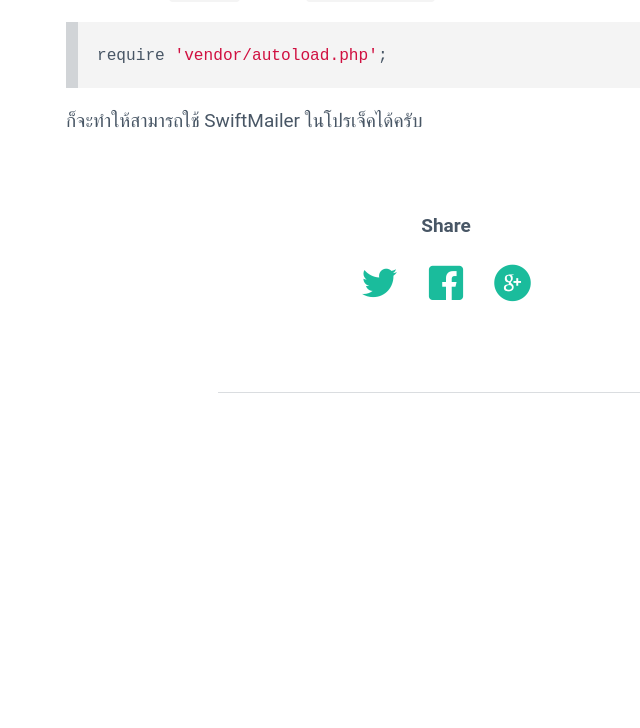
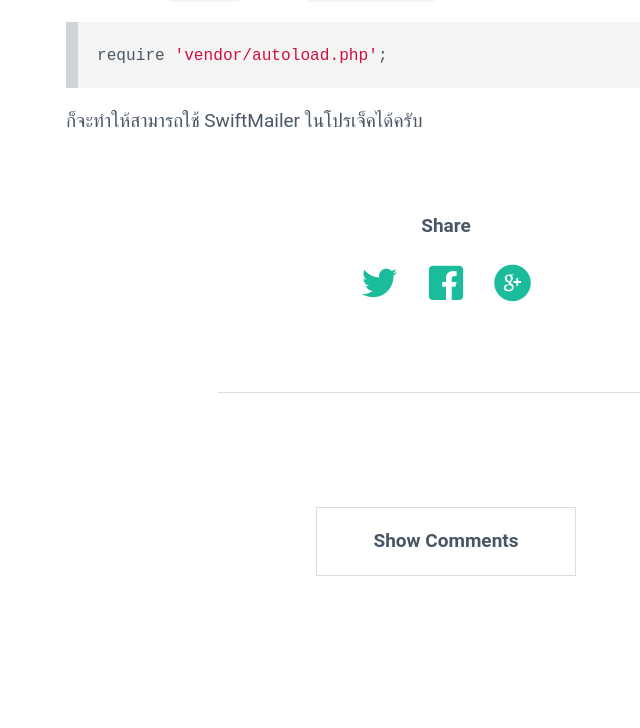
Before and after one commit to armno/armno.github.io, a Jekyll site: the page built from _posts/2013-06-18-installing-composer.md, in a window 1280 px wide. Shown: the part 3417-4145 px from the top of the page, without its empty margins (194-834 px from the left). Built offline with Jekyll 4.4.1, drawn with Linux system fonts in a browser that asks for light colours; some web fonts are replaced; comment, search, counter and statistics services are not loaded; before the commit the page ends 3886 px from its top, so only the background shows below that.

Commit message:
add Show comments button to load disqus on demand

```diff
--- a/_includes/disqus.html
+++ b/_includes/disqus.html
@@ -1,12 +1,9 @@
-<div class="container">
-  <div id="disqus_thread"></div>
-  <script type="text/javascript">
-    var disqus_shortname = 'armnointh';
-    (function() {
-      var dsq = document.createElement('script'); dsq.type = 'text/javascript'; dsq.async = true;
-      dsq.src = '//' + disqus_shortname + '.disqus.com/embed.js';
-      (document.getElementsByTagName('head')[0] || document.getElementsByTagName('body')[0]).appendChild(dsq);
-    })();
-  </script>
-  <noscript>Please enable JavaScript to view the <a href="https://disqus.com/?ref_noscript">comments powered by Disqus.</a></noscript>
+<div class="comments hide-print">
+  <div class="container">
+    <div class="text-center">
+      <button id="js-show-comments">Show Comments</button>
+    </div>
+    <div id="disqus_thread"></div>
+  </div>
 </div>
+<script src="/js/app.js" async></script>
--- a/_layouts/post.html
+++ b/_layouts/post.html
@@ -64,7 +64,5 @@ layout: default
 
 <!-- Disqus -->
 {% if page.is_post %}
-<div class="comments hide-print">
   {% include disqus.html %}
-</div>
 {% endif %}
--- a/css/main.scss
+++ b/css/main.scss
@@ -448,3 +448,25 @@ figure {
     display: none;
   }
 }
+
+.comments {
+  margin-top: 3rem;
+  margin-bottom: 4rem;
+
+  @media only screen and (min-width: 600px) {
+    margin-top: 6rem;
+    margin-bottom: 8rem;
+  }
+
+  button {
+    border: 1px solid rgba(72,86,101,0.2);
+    padding: 1em 3em;
+    background: transparent;
+    color: $gray;
+    font-weight: bold;
+
+    &.hidden {
+      display: none;
+    }
+  }
+}
--- /dev/null
+++ b/js/app.js
@@ -0,0 +1,18 @@
+(function() {
+  function showDisqusComments() {
+    this.classList.add('hidden');
+    initDisqus();
+  }
+
+  function initDisqus() {
+    var disqus_shortname = 'armnointh';
+    (function() {
+      var dsq = document.createElement('script'); dsq.type = 'text/javascript'; dsq.async = true;
+      dsq.src = '//' + disqus_shortname + '.disqus.com/embed.js';
+      (document.getElementsByTagName('head')[0] || document.getElementsByTagName('body')[0]).appendChild(dsq);
+    })();
+  }
+
+  document.querySelector('#js-show-comments')
+    .addEventListener('click', showDisqusComments);
+})();
```
